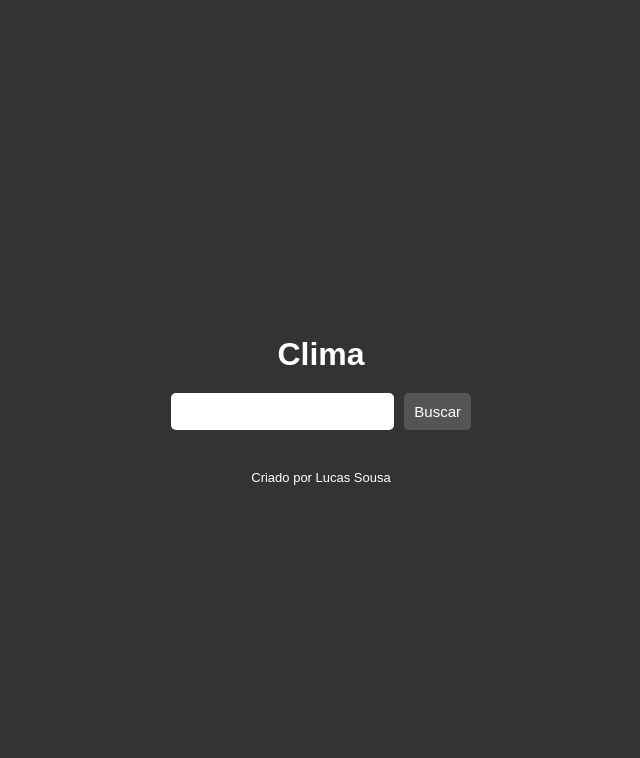
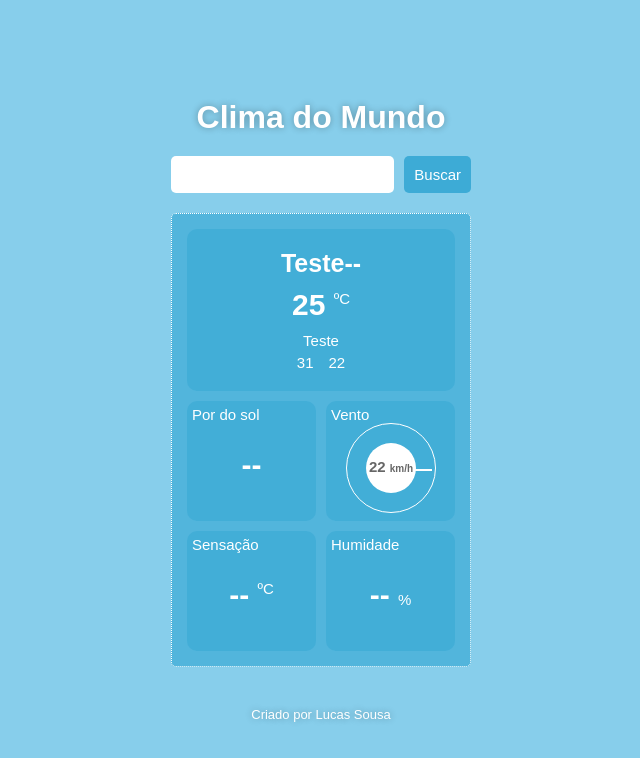
Before and after one commit to Lucassousal/Tempo-de-cidades, a plain HTML site: page index.html in a window 1280 px wide. Shown: the whole page, without its empty margins (319-959 px from the left). Drawn offline with Linux system fonts and the light colour scheme.

Commit message:
Modifica Layout da aplicação

```diff
--- a/assets/css/style.css
+++ b/assets/css/style.css
@@ -10,13 +10,14 @@ body {
     justify-content: center;
     align-items: center;
     flex-direction: column;
-    background-color: #333;
+    background-color: #87Ceeb;
     font-family: Arial, Helvetica, sans-serif;
 }
 
 h1 {
     color: #FFF;
     margin: 20px 0;
+    text-shadow: 0px 0px 7px rgba(0,0,0,0.3);
 }
 
 .busca {
@@ -35,23 +36,33 @@ h1 {
     padding: 10px;
     font-size: 15px;
     border: 0;
-    background-color: #555;
+    background-color: rgb(61, 171, 214);
     color: #FFF;
     border-radius: 5px;
     margin-left: 10px;
     cursor: pointer;
 }
 .busca button:hover {
-    background-color: #444;
+    background-color: #21a3d6;
 }
 
 .resultado {
     width: 300px;
-    display: none;
+    padding: 15px;
+    display: block;
     border: 1px dotted #FFF;
     margin-top: 20px;
     border-radius: 5px;
-    background-color: rgba(0, 0, 0, 0.2);
+    background-color: rgba(61, 171, 214, 0.7);
+}
+
+.generalInfo{
+    display: flex;
+    flex-direction: column;
+    align-items: center;
+    background-color: rgba(61, 171, 214, 0.7);
+    border-radius: 10px;
+    padding: 20px;
 }
 
 .titulo {
@@ -60,54 +71,103 @@ h1 {
     font-size: 25px;
     font-weight: bold;
     text-align: center;
-    padding: 20px;
+    margin-bottom: 10px;
 }
 
-.info {
-    display: flex;
-    width: 100%;
-}
-.info .temp {
-    flex: 1;
-    text-align: center;
-}
-.info .vento {
-    flex: 1;
-    text-align: center;
-}
-.tempTitulo,
-.ventoTitulo {
-    color: #777;
-    font-size: 16px;
-    margin-bottom: 5px;
-}
-.tempInfo,
-.ventoInfo {
+.tempInfo, .sunsetInfo, .ventoInfo, .fellsLikeInfo, .humidityInfo {
     color: #FFF;
     font-size: 30px;
     font-weight: bold;
 }
-.tempInfo sup {
+
+.sunsetInfo, .fellsLikeInfo, .humidityInfo{
+    margin: auto;
+    margin-top: 25px;
+}
+
+.tempDescription{
+    margin-top:10px;
+    font-size: 15px;
+    color: #FFF;
+}
+.max--min{
+    display: flex;
+    margin-top: 5px;
+    font-size: 15px;
+    color: #FFF;
+}
+.tempMax{
+    margin-right: 15px ;
+}
+
+.info {
+    display: grid;
+    grid-template-columns: 1fr 1fr;
+    gap: 10px;
+    width: 100%;
+    margin-top: 10px;
+}
+
+.sunset, .vento, .fellsLike, .humidity{
+    height: 120px;
+    background-color: rgba(61, 171, 214, 0.7);
+    border-radius: 10px;
+    padding: 5px;
+    text-align: center;
+}
+
+.sunsetTitulo, .ventoTitulo, .fellsLikeTitulo, .humidityTitulo{
+    color: #FFF;
+    font-size: 15px;
+    text-align: left;
+}
+
+.tempInfo sup, .fellsLikeInfo sup {
     font-size: 15px;
     font-weight: normal;
 }
-.ventoInfo span {
+
+.humidity span {
     font-size: 15px;
     font-weight: normal;
 }
-.ventoArea {
+
+.vento{
+    position: relative;
+}
+
+.ventoInfo{
     width: 50px;
     height: 50px;
+    position: absolute;
+    left: 40px;
+    top: 42px;
+    font-size: 15px;
+    padding-top: 15px;
+    border-radius: 50%;
+    background-color: #FFF;
+    color: #666;
+    z-index: 99;
+}
+
+.ventoInfo span{
+    font-size: 10px;
+
+}
+
+.ventoArea {
+    width: 90px;
+    height: 90px;
     border: 1px solid #FFF;
     border-radius: 50%;
     margin: auto;
-    margin-top: 20px;
-    padding-left: 25px;
-    padding-top: 25px;
+    padding-left: 45px;
+    padding-top: 45px;
 }
+
 .ventoPonto {
-    width: 15px;
-    height: 1px;
+    width: 40px;
+    height: 2px;
     background-color: #FFF;
     transform-origin: left;
 }
@@ -121,4 +181,5 @@ footer {
     margin-top: 20px;
     color: #FFF;
     font-size: 13px;
+    text-shadow: 0px 0px 7px rgba(0,0,0,0.3);
 }
--- a/assets/js/script.js
+++ b/assets/js/script.js
@@ -39,8 +39,8 @@ function showInfo(json){
 
   document.querySelector('.titulo').innerHTML = `${json.name} - ${json.country}`;
   document.querySelector('.tempInfo').innerHTML = `${json.temp.toFixed()}<sup>ºC</sup>`;
-  document.querySelector('.ventoInfo').innerHTML = `${json.windSpeed.toFixed(1)}<spam>km/h</spam>`;
-  document.querySelector('.temp img').setAttribute('src', `http://openweathermap.org/img/wn/${json.tempIcon}@2x.png`);
+  document.querySelector('.ventoInfo').innerHTML = `${json.windSpeed.toFixed(1)*3.6}<spam>km/h</spam>`;
+  document.querySelector('.sunset img').setAttribute('src', `http://openweathermap.org/img/wn/${json.tempIcon}@2x.png`);
   document.querySelector('.ventoPonto').style.transform = `rotate(${json.windAngle-90}deg)`;
 
   document.querySelector('.resultado').style.display = 'block';
--- a/index.html
+++ b/index.html
@@ -8,7 +8,7 @@
     <link rel="stylesheet" href="assets/css/style.css" />
 </head>
 <body>
-    <h1>Clima</h1>
+    <h1>Clima do Mundo</h1>
 
     <form class="busca">
         <input type="search" id="searchInput" />
@@ -16,20 +16,39 @@
     </form>
 
     <div class="resultado">
-        <div class="titulo">--</div>
+        <div class="generalInfo">
+            <!-- <img src="http://openweathermap.org/img/wn/10d@2x.png" /> -->
+            <div class="titulo">Teste--</div>
+            <div class="tempInfo">25 <sup>ºC</sup></div>
+            <div class="tempDescription">Teste</div>
+            <div class="max--min">
+                <div class="tempMax">31</div>
+                <div class="tempMin">22</div>
+            </div>
+        </div>
 
         <div class="info">
-            <div class="temp">
-                <div class="tempTitulo">Temperatura</div>
-                <div class="tempInfo">-- <sup>ºC</sup></div>
-                <img src="http://openweathermap.org/img/wn/10d@2x.png" />
+            <div class="sunset">
+                <div class="sunsetTitulo">Por do sol</div>
+                <div class="sunsetInfo">-- </div>
             </div>
+
             <div class="vento">
                 <div class="ventoTitulo">Vento</div>
-                <div class="ventoInfo">-- <span>km/h</span></div>
+                <div class="ventoInfo">22 <span>km/h</span></div>
                 <div class="ventoArea">
                     <div class="ventoPonto" style="transform: rotate(0deg)"></div>
                 </div>
+            </div>
+
+            <div class="fellsLike">
+                <div class="fellsLikeTitulo">Sensação</div>
+                <div class="fellsLikeInfo">-- <sup>ºC</sup></div>
+            </div>
+
+            <div class="humidity">
+                <div class="humidityTitulo">Humidade</div>
+                <div class="humidityInfo">-- <span>%</span></div>
             </div>
         </div>
     </div>
```
